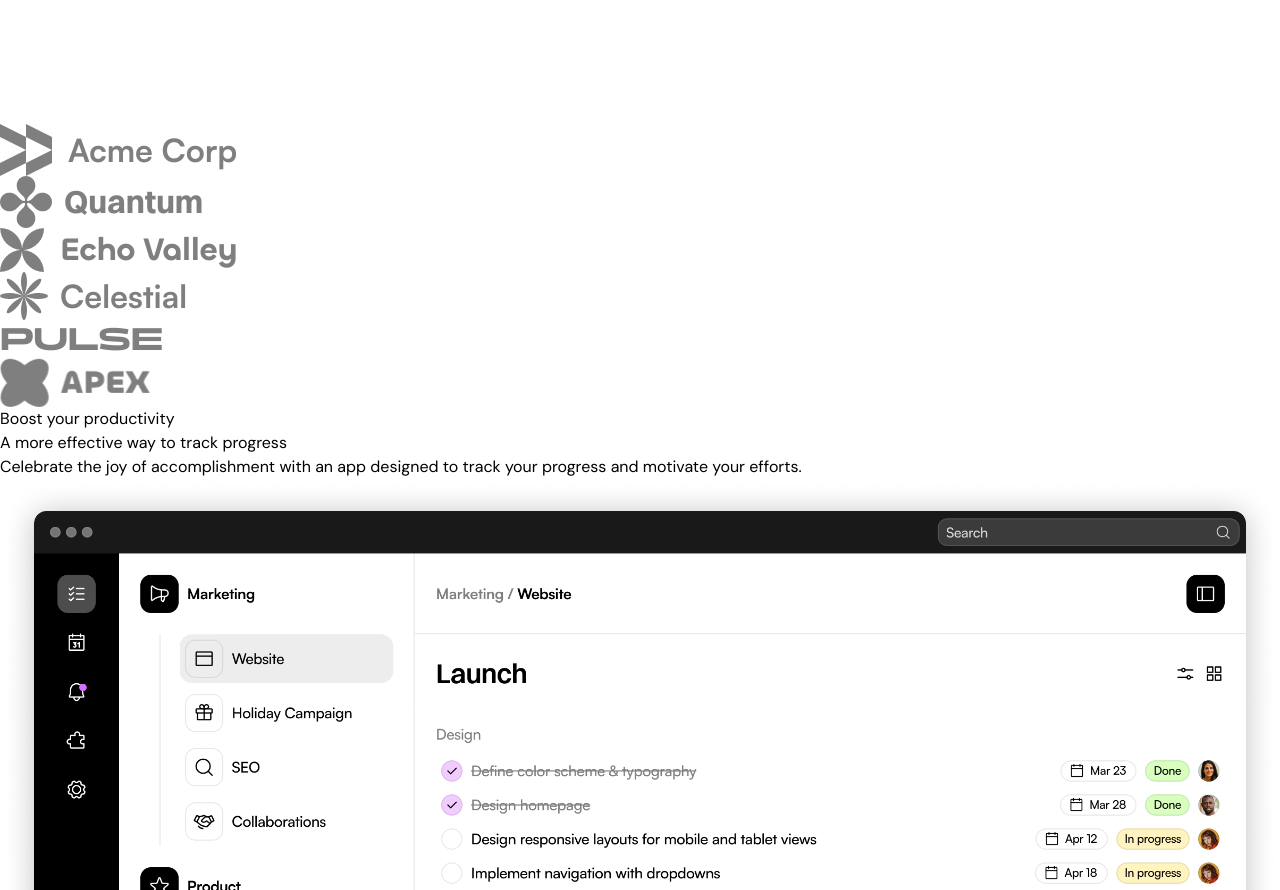
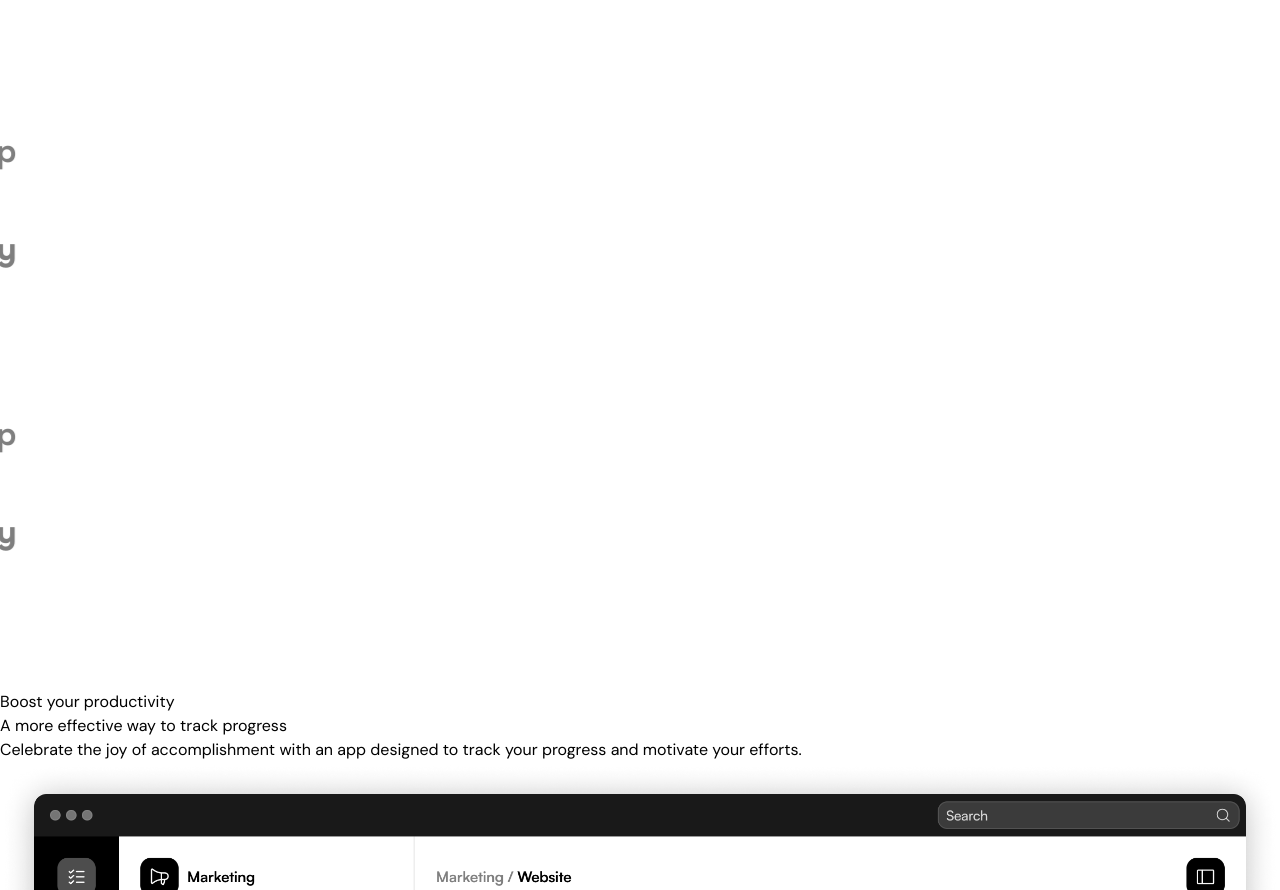
Before and after one commit to EnocDE/landing-page-parallax, a Next.js app: page / in a window 1280 px wide. Shown: the part 4664-5554 px from the top of the page. Built offline with nearby package versions, Linux system fonts and the light colour scheme.

Commit message:
Add LogoTicker animation

```diff
--- a/src/sections/LogoTicker.tsx
+++ b/src/sections/LogoTicker.tsx
@@ -1,9 +1,12 @@
+"use client"
+
 import acmeLogo from "@/assets/logo-acme.png";
 import apexLogo from "@/assets/logo-apex.png";
 import celestialLogo from "@/assets/logo-celestial.png";
 import echoLogo from "@/assets/logo-echo.png";
 import pulseLogo from "@/assets/logo-pulse.png";
 import quantumLogo from "@/assets/logo-quantum.png";
+import { motion } from "framer-motion";
 import Image from "next/image";
 
 export const LogoTicker = () => {
@@ -11,7 +14,18 @@
     <div className="py-8 md:py-12 bg-white">
       <div className="container">
         <div className="flex overflow-hidden [mask-image:linear-gradient(to_right,transparent,black,transparent)]">
-          <div className="flex gap-14 flex-none">
+          <motion.div
+            className="flex gap-14 flex-none pr-14"
+            animate={{
+              translateX: "-50%"
+            }}
+            transition={{
+              duration: 20,
+              repeat: Infinity,
+              ease: "linear",
+              repeatType: "loop"
+            }}
+          >
             <Image
               src={acmeLogo}
               alt="Acme Logo"
@@ -42,7 +56,40 @@
               alt="ApexLogo Logo"
               className="logo-ticker-image"
             />
-          </div>
+
+            {/* Second set of logos for animation */}
+
+            <Image
+              src={acmeLogo}
+              alt="Acme Logo"
+              className="logo-ticker-image"
+            />
+            <Image
+              src={quantumLogo}
+              alt="QuantumLogo Logo"
+              className="logo-ticker-image"
+            />
+            <Image
+              src={echoLogo}
+              alt="EchoLogo Logo"
+              className="logo-ticker-image"
+            />
+            <Image
+              src={celestialLogo}
+              alt="CelestialLogo Logo"
+              className="logo-ticker-image"
+            />
+            <Image
+              src={pulseLogo}
+              alt="PulseLogo Logo"
+              className="logo-ticker-image"
+            />
+            <Image
+              src={apexLogo}
+              alt="ApexLogo Logo"
+              className="logo-ticker-image"
+            />
+          </motion.div>
         </div>
       </div>
     </div>
```
